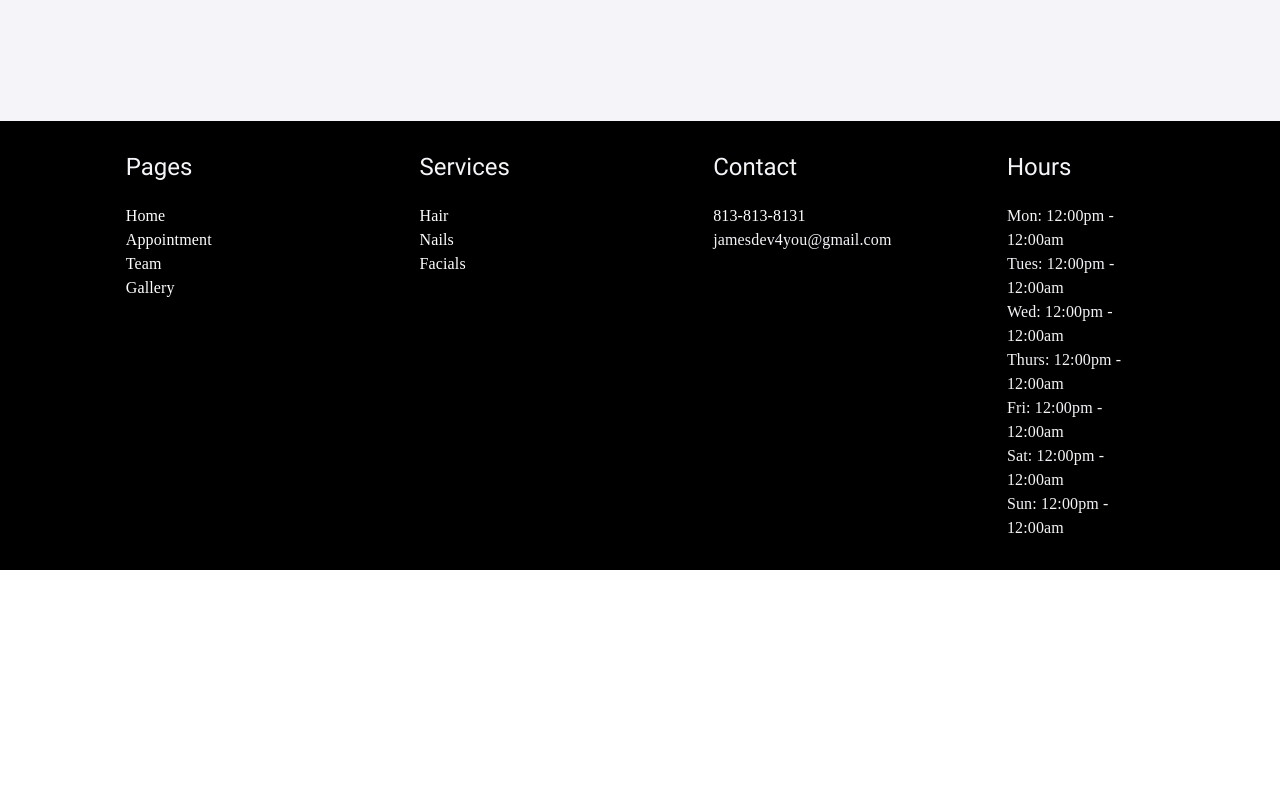
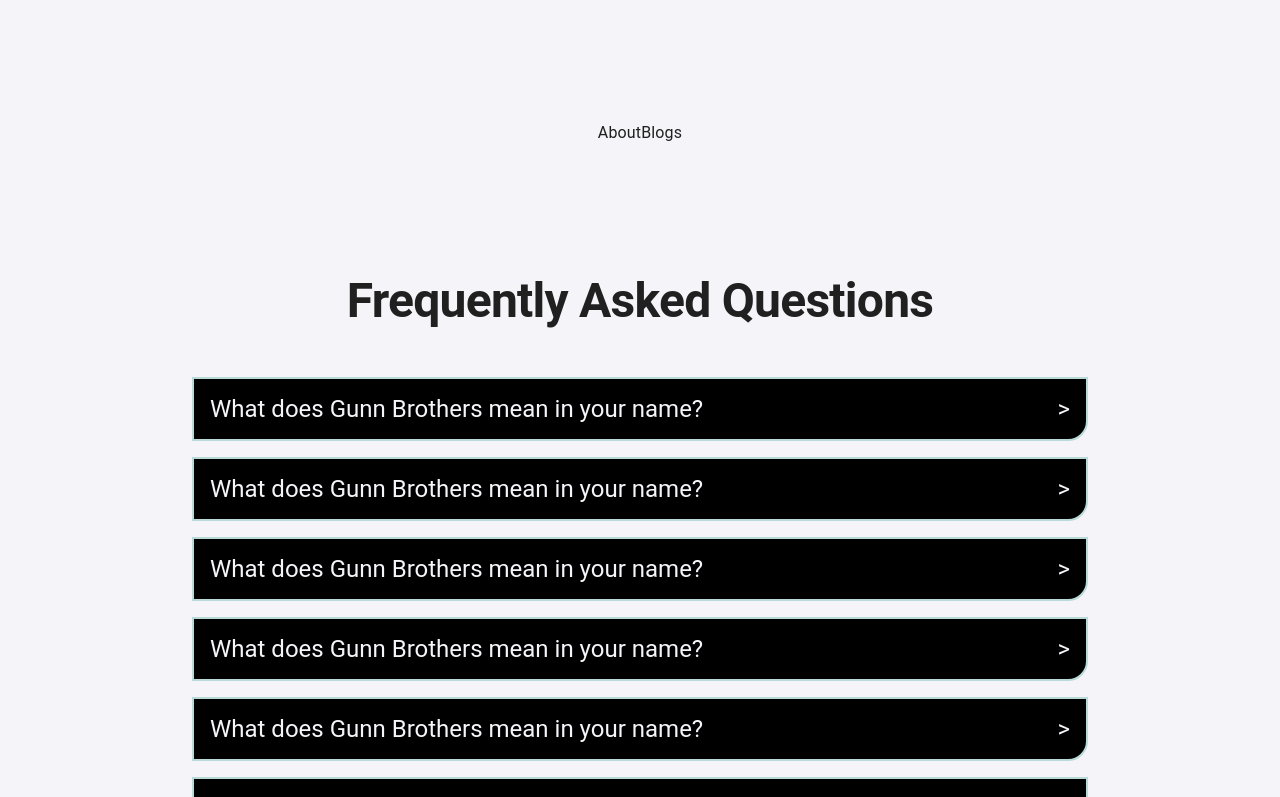
Before and after one commit to jamesdev4you/GunnBrothersFinal, a React (Create React App) app: page /about in a window 1280 px wide. Shown: the part 760-1557 px from the top of the page. Before the commit the page ends 1330 px from the top, so only its background shows below. Built offline with nearby package versions, Linux system fonts and the light colour scheme.

Commit message:
faq on about page

```diff
--- a/src/components/About/About.js
+++ b/src/components/About/About.js
@@ -3,6 +3,8 @@ import Box from '@mui/material/Box';
 import NavBar from '../Navbar/Navbar';
 import AboutHeader from './aboutHeader/AboutHeader';
 import AboutSignUp from './aboutSignUp/AboutSignUp';
+import AboutBlogs from './aboutBlogs/AboutBlogs';
+import FAQ from '../Home/faq/faq';
 import Footer from '../Footer/footer';
 
 const About = () => {
@@ -24,6 +26,8 @@ const About = () => {
       <NavBar />
       <AboutHeader />
       <AboutSignUp />
+      <AboutBlogs />
+      <FAQ />
       <Footer />
     </Box>
   );
```
